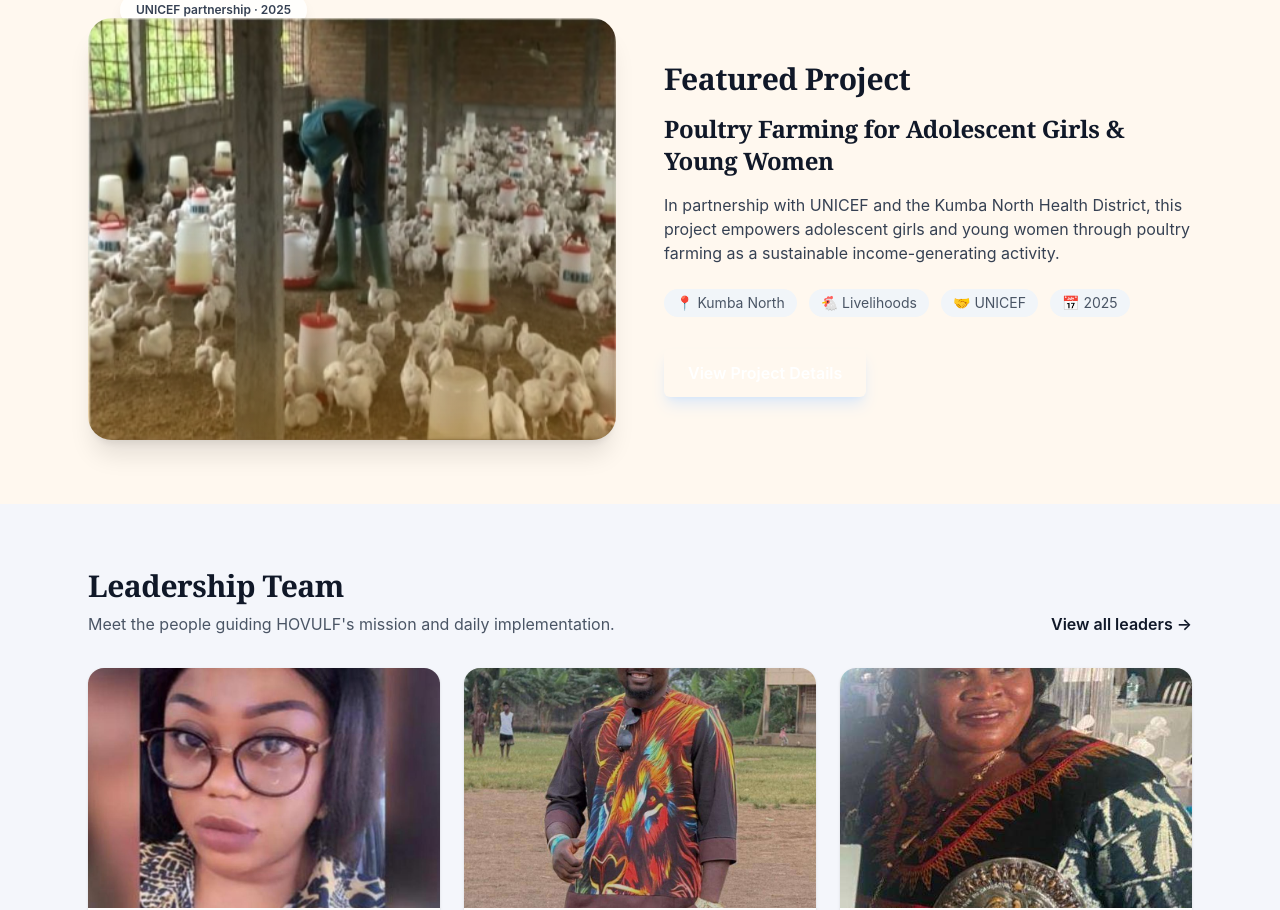
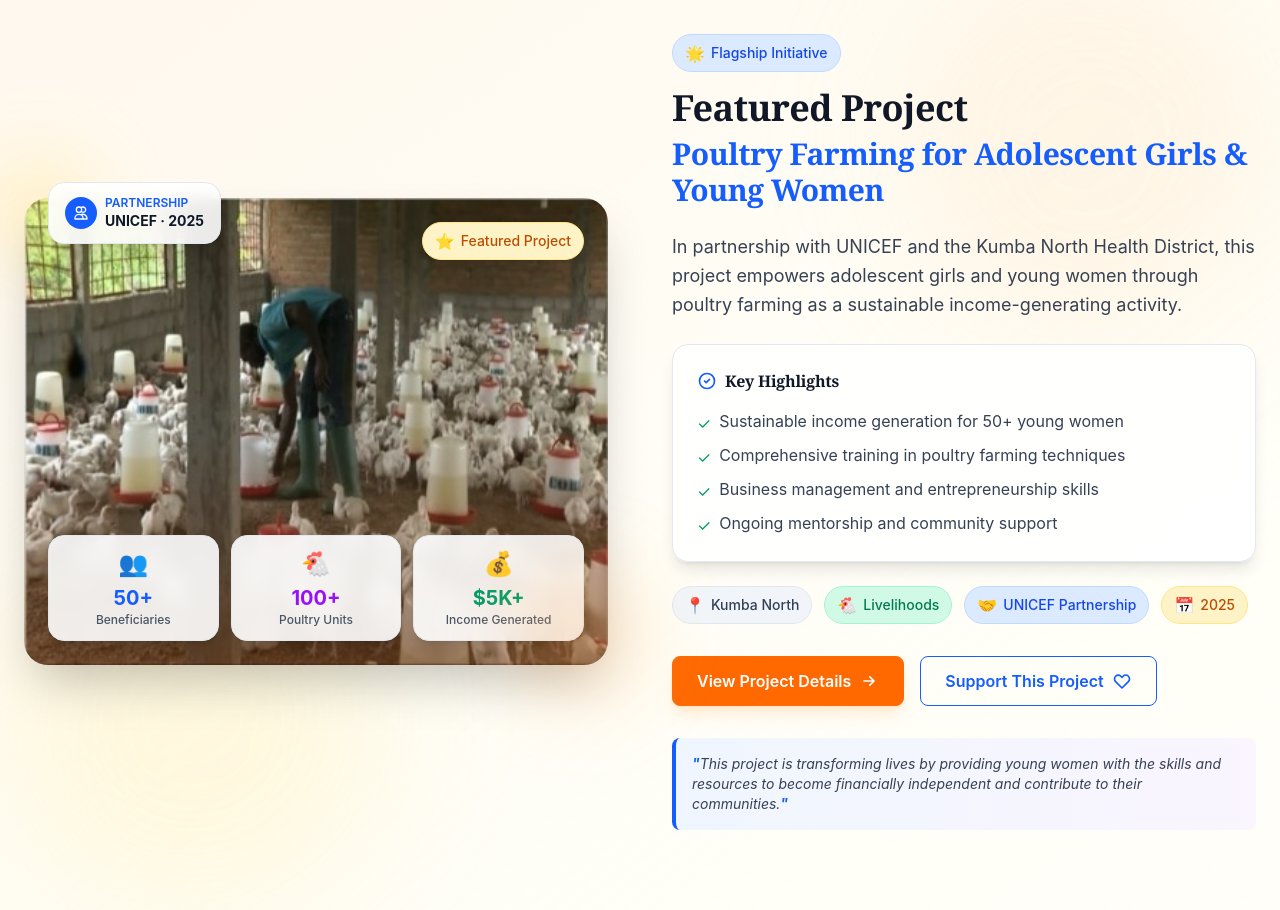
Before and after one commit to SireME/hovulf-website, a Next.js app: page / in a window 1280 px wide. Shown: the part 4399-5309 px from the top of the page. Built offline with nearby package versions, Linux system fonts and the light colour scheme.

Commit message:
improve featured project

```diff
--- a/src/components/home/FeaturedProject.tsx
+++ b/src/components/home/FeaturedProject.tsx
@@ -2,50 +2,263 @@ import Image from "next/image";
 import Link from "next/link";
 
 export default function FeaturedProject() {
+  // Inline Badge Component
+  const Badge = ({
+    children,
+    variant = 'default',
+    icon
+  }: {
+    children: React.ReactNode;
+    variant?: 'default' | 'primary' | 'success' | 'warning';
+    icon?: React.ReactNode;
+  }) => {
+    const variants = {
+      default: 'bg-slate-100 text-slate-700 border-slate-200',
+      primary: 'bg-blue-100 text-blue-700 border-blue-200',
+      success: 'bg-emerald-100 text-emerald-700 border-emerald-200',
+      warning: 'bg-amber-100 text-amber-700 border-amber-200',
+    };
+
     return (
-    <section className="bg-[#fff8ef] py-16">
-      <div className="container mx-auto grid max-w-6xl items-center gap-12 px-6 lg:grid-cols-2">
+      <span className={`inline-flex items-center gap-1.5 rounded-full border px-3 py-1.5 text-sm font-medium ${variants[variant]}`}>
+        {icon && <span className="text-base">{icon}</span>}
+        {children}
+      </span>
+    );
+  };
+
+  // Inline Button Component
+  const Button = ({
+    children,
+    variant = 'primary',
+    href,
+    icon
+  }: {
+    children: React.ReactNode;
+    variant?: 'primary' | 'outline' | 'accent';
+    href?: string;
+    icon?: React.ReactNode;
+  }) => {
+    const variants = {
+      primary: 'bg-blue-600 text-white hover:bg-blue-700 border-blue-600 shadow-lg shadow-blue-200/50',
+      accent: 'bg-orange-500 text-white hover:bg-orange-600 border-orange-500 shadow-lg shadow-orange-200/50',
+      outline: 'bg-transparent text-blue-600 border-blue-600 hover:bg-blue-50',
+    };
+
+    const Component = href ? Link : 'button';
+
+    return (
+      <Component
+        {...(href ? { href } : {})}
+        className={`inline-flex items-center justify-center gap-2 rounded-lg border font-semibold transition-all duration-200 px-6 py-3 text-base hover:-translate-y-0.5 ${variants[variant]}`}
+      >
+        {children}
+        {icon && icon}
+      </Component>
+    );
+  };
+
+  // Inline Card Component
+  const Card = ({
+    children,
+    className = ''
+  }: {
+    children: React.ReactNode;
+    className?: string;
+  }) => {
+    return (
+      <div className={`rounded-2xl bg-white/90 backdrop-blur-sm border border-slate-200 shadow-lg ${className}`}>
+        {children}
+      </div>
+    );
+  };
+
+  const projectStats = [
+    {
+      icon: "👥",
+      label: "Beneficiaries",
+      value: "50+",
+      color: "text-blue-600"
+    },
+    {
+      icon: "🐔",
+      label: "Poultry Units",
+      value: "100+",
+      color: "text-purple-600"
+    },
+    {
+      icon: "💰",
+      label: "Income Generated",
+      value: "$5K+",
+      color: "text-emerald-600"
+    },
+  ];
+
+  return (
+    <section className="relative bg-gradient-to-br from-orange-50 via-amber-50/50 to-yellow-50/30 py-20 overflow-hidden">
+      {/* Decorative background elements */}
+      <div className="absolute top-0 right-0 w-96 h-96 bg-orange-200/20 rounded-full blur-3xl" />
+      <div className="absolute bottom-0 left-0 w-96 h-96 bg-amber-200/20 rounded-full blur-3xl" />
+
+      <div className="container relative mx-auto max-w-7xl px-6">
+        <div className="grid items-center gap-16 lg:grid-cols-2">
+
+          {/* Left Side - Image */}
           <div className="relative order-2 lg:order-1">
-          <div className="absolute -top-6 left-8 rounded-2xl bg-white/80 px-4 py-2 text-xs font-semibold text-gray-700 shadow-lg backdrop-blur">
-            UNICEF partnership · 2025
+            {/* Partnership Badge */}
+            <div className="absolute -top-4 left-6 z-10">
+              <Card className="px-4 py-3 shadow-xl">
+                <div className="flex items-center gap-2">
+                  <div className="h-8 w-8 rounded-full bg-blue-600 flex items-center justify-center">
+                    <svg className="w-4 h-4 text-white" fill="none" stroke="currentColor" viewBox="0 0 24 24">
+                      <path strokeLinecap="round" strokeLinejoin="round" strokeWidth={2} d="M12 4.354a4 4 0 110 5.292M15 21H3v-1a6 6 0 0112 0v1zm0 0h6v-1a6 6 0 00-9-5.197M13 7a4 4 0 11-8 0 4 4 0 018 0z" />
+                    </svg>
                   </div>
-          <div className="relative overflow-hidden rounded-3xl shadow-xl">
+                  <div>
+                    <p className="text-xs font-semibold text-blue-600 uppercase">Partnership</p>
+                    <p className="text-sm font-bold text-gray-900">UNICEF · 2025</p>
+                  </div>
+                </div>
+              </Card>
+            </div>
+
+            {/* Main Image Container */}
+            <div className="relative overflow-hidden rounded-3xl shadow-2xl group">
               <Image
                 src="/assets/images/image11.jpeg"
                 alt="Poultry farming project participants"
                 width={840}
                 height={520}
-              className="animate-fade-up h-full w-full object-cover"
+                className="h-full w-full object-cover transition-transform duration-700 group-hover:scale-105"
               />
-            <div className="absolute inset-0 bg-gradient-to-t from-amber-500/25 via-transparent to-transparent" />
+              {/* Gradient Overlay */}
+              <div className="absolute inset-0 bg-gradient-to-t from-amber-900/40 via-transparent to-transparent" />
+
+              {/* Featured Badge on Image */}
+              <div className="absolute top-6 right-6">
+                <Badge variant="warning" icon="⭐">
+                  Featured Project
+                </Badge>
+              </div>
+
+              {/* Stats Overlay */}
+              <div className="absolute bottom-6 left-6 right-6">
+                <div className="grid grid-cols-3 gap-3">
+                  {projectStats.map((stat) => (
+                    <Card key={stat.label} className="p-3 text-center">
+                      <p className="text-2xl mb-1">{stat.icon}</p>
+                      <p className={`text-xl font-bold ${stat.color}`}>{stat.value}</p>
+                      <p className="text-xs text-gray-600 font-medium">{stat.label}</p>
+                    </Card>
+                  ))}
+                </div>
               </div>
             </div>
 
+            {/* Decorative accent blobs */}
+            <div className="absolute -bottom-8 -right-8 h-32 w-32 rounded-full bg-orange-300/30 blur-2xl" />
+            <div className="absolute -top-8 -left-8 h-24 w-24 rounded-full bg-amber-300/30 blur-2xl" />
+          </div>
+
+          {/* Right Side - Content */}
           <div className="order-1 lg:order-2">
-          <h2 className="text-3xl font-bold text-gray-900">Featured Project</h2>
-          <h3 className="mt-4 text-2xl font-semibold text-primary">
+            <Badge variant="primary" icon="🌟">
+              Flagship Initiative
+            </Badge>
+
+            <h2 className="text-4xl font-bold text-gray-900 mt-4 mb-2">
+              Featured Project
+            </h2>
+
+            <h3 className="text-3xl font-bold text-blue-600 mb-6">
               Poultry Farming for Adolescent Girls & Young Women
             </h3>
 
-          <p className="mt-4 text-gray-700">
+            <p className="text-lg text-gray-700 leading-relaxed mb-6">
               In partnership with UNICEF and the Kumba North Health District, this
               project empowers adolescent girls and young women through poultry
               farming as a sustainable income-generating activity.
             </p>
 
-          <div className="mt-6 flex flex-wrap gap-3 text-sm text-gray-600">
-            <span className="rounded-full bg-slate-100 px-3 py-1">📍 Kumba North</span>
-            <span className="rounded-full bg-slate-100 px-3 py-1">🐔 Livelihoods</span>
-            <span className="rounded-full bg-slate-100 px-3 py-1">🤝 UNICEF</span>
-            <span className="rounded-full bg-slate-100 px-3 py-1">📅 2025</span>
+            {/* Key Highlights */}
+            <Card className="p-6 mb-6">
+              <h4 className="font-bold text-gray-900 mb-4 flex items-center gap-2">
+                <svg className="w-5 h-5 text-blue-600" fill="none" stroke="currentColor" viewBox="0 0 24 24">
+                  <path strokeLinecap="round" strokeLinejoin="round" strokeWidth={2} d="M9 12l2 2 4-4m6 2a9 9 0 11-18 0 9 9 0 0118 0z" />
+                </svg>
+                Key Highlights
+              </h4>
+              <ul className="space-y-2 text-gray-700">
+                <li className="flex items-start gap-2">
+                  <span className="text-emerald-600 mt-0.5">✓</span>
+                  <span>Sustainable income generation for 50+ young women</span>
+                </li>
+                <li className="flex items-start gap-2">
+                  <span className="text-emerald-600 mt-0.5">✓</span>
+                  <span>Comprehensive training in poultry farming techniques</span>
+                </li>
+                <li className="flex items-start gap-2">
+                  <span className="text-emerald-600 mt-0.5">✓</span>
+                  <span>Business management and entrepreneurship skills</span>
+                </li>
+                <li className="flex items-start gap-2">
+                  <span className="text-emerald-600 mt-0.5">✓</span>
+                  <span>Ongoing mentorship and community support</span>
+                </li>
+              </ul>
+            </Card>
+
+            {/* Project Tags */}
+            <div className="flex flex-wrap gap-3 mb-8">
+              <Badge variant="default" icon="📍">
+                Kumba North
+              </Badge>
+              <Badge variant="success" icon="🐔">
+                Livelihoods
+              </Badge>
+              <Badge variant="primary" icon="🤝">
+                UNICEF Partnership
+              </Badge>
+              <Badge variant="warning" icon="📅">
+                2025
+              </Badge>
             </div>
 
-          <Link
+            {/* CTA Buttons */}
+            <div className="flex flex-wrap gap-4">
+              <Button
+                variant="accent"
                 href="/projects/poultry-farming-kumba-north"
-            className="mt-8 inline-flex items-center gap-2 rounded-md bg-primary px-6 py-3 font-semibold text-white shadow-lg shadow-blue-200/50 transition hover:-translate-y-0.5 hover:bg-blue-700"
+                icon={
+                  <svg className="w-5 h-5" fill="none" stroke="currentColor" viewBox="0 0 24 24">
+                    <path strokeLinecap="round" strokeLinejoin="round" strokeWidth={2} d="M13 7l5 5m0 0l-5 5m5-5H6" />
+                  </svg>
+                }
               >
                 View Project Details
-          </Link>
+              </Button>
+              <Button
+                variant="outline"
+                href="/get-involved"
+                icon={
+                  <svg className="w-5 h-5" fill="none" stroke="currentColor" viewBox="0 0 24 24">
+                    <path strokeLinecap="round" strokeLinejoin="round" strokeWidth={2} d="M4.318 6.318a4.5 4.5 0 000 6.364L12 20.364l7.682-7.682a4.5 4.5 0 00-6.364-6.364L12 7.636l-1.318-1.318a4.5 4.5 0 00-6.364 0z" />
+                  </svg>
+                }
+              >
+                Support This Project
+              </Button>
+            </div>
+
+            {/* Impact Statement */}
+            <div className="mt-8 p-4 bg-gradient-to-r from-blue-50 to-purple-50 rounded-lg border-l-4 border-blue-600">
+              <p className="text-sm text-gray-700 italic">
+                <span className="font-bold text-blue-600">"</span>
+                This project is transforming lives by providing young women with the skills and resources to become financially independent and contribute to their communities.
+                <span className="font-bold text-blue-600">"</span>
+              </p>
+            </div>
+          </div>
         </div>
       </div>
     </section>
```
Lines whose indentation alone changed are shown as unchanged.
